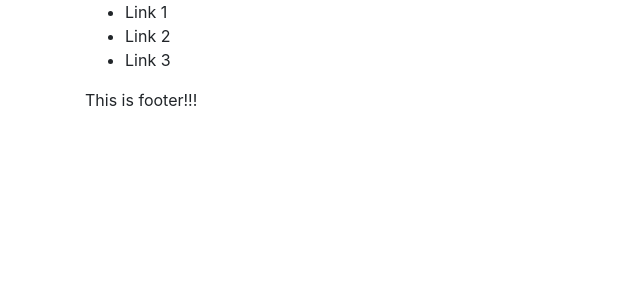
After one commit to yurychu/myapp, a Django app: template mybooks/templates/base.html in a window 1280 px wide. The commit adds this page. Shown: the top 300 px of the page, without its empty margins (0-640 px from the left). Run offline with Django 3.2, Linux system fonts and the light colour scheme; the template is opened without the code that fills it, so the values that code supplies are empty; some libraries are stand-ins or nearby versions.

Commit message:
html split templates

```diff
--- /dev/null
+++ b/mybooks/templates/base.html
@@ -0,0 +1,28 @@
+{% load static %}
+<!DOCTYPE html>
+<html lang="en">
+<head>
+    <meta charset="UTF-8">
+    <meta name="viewport" content="width=device-width, initial-scale=1, shrink-to-fit=no">
+
+    <title>Книги :: {% block title %}{% endblock title %}</title>
+
+    <link rel="shortcut icon" href="{%  static 'favicon.ico' %}">
+    <link href="{% static 'bower_components/bootstrap/dist/css/bootstrap.css' %}" rel="stylesheet">
+</head>
+<body>
+
+    <div class="container">
+        {% include 'nav_bar.html' %}
+
+        {% block content %}{% endblock content %}
+
+        {% include 'footer.html' %}
+    </div>
+
+    <script src="{% static 'bower_components/jquery/dist/jquery.js' %}"></script>
+    <script src="{% static 'bower_components/tether/dist/js/tether.js' %}"></script>
+    <script src="{% static 'bower_components/bootstrap/dist/js/bootstrap.js' %}"></script>
+
+</body>
+</html>
--- /dev/null
+++ b/mybooks/templates/footer.html
@@ -0,0 +1,3 @@
+<footer>
+    <p>This is footer!!!</p>
+</footer>
--- /dev/null
+++ b/mybooks/templates/nav_bar.html
@@ -0,0 +1,7 @@
+<nav>
+    <ul>
+        <li>Link 1</li>
+        <li>Link 2</li>
+        <li>Link 3</li>
+    </ul>
+</nav>
```
Also changed, not shown: mybooks/templates/books/book_list.html (+11 -18 lines), 1 other file.
